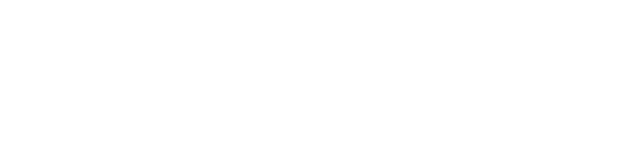
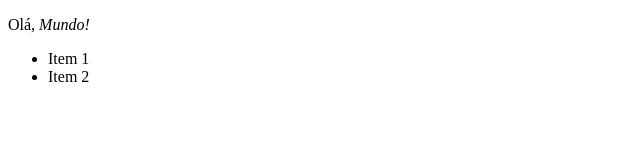
Before and after one commit to marcelovn/html-javascript, a plain HTML site: page index.html in a window 1280 px wide. Shown: the whole page, without its empty margins (0-640 px from the left). Drawn offline with Linux system fonts and the light colour scheme.

Commit message:
utilizando queryselector

```diff
--- a/index.html
+++ b/index.html
@@ -1,12 +1,30 @@
 <!DOCTYPE html>
 <html lang="en">
+
 <head>
     <meta charset="UTF-8">
     <meta http-equiv="X-UA-Compatible" content="IE=edge">
     <meta name="viewport" content="width=device-width, initial-scale=1.0">
     <title>Document</title>
 </head>
+
 <body>
+    <p id="primeirop" class="primeiroP">
+        Olá mundo
+    </p>
 
+    <ul>
+        <li>Item 1</li>
+        <li>Item 2</li>
+    </ul>
+
+    <script>
+        //Podemos acessar o dom via (id, class, e a própria tag)
+        document.querySelector('p').innerText = 'Olá, Mundo!'
+        document.querySelector('p').innerHTML = 'Olá, <i>Mundo!</i>'
+        console.log(document.querySelector('#primeirop').innerText)
+        console.log(document.querySelector('.primeiroP').innerText)
+    </script>
 </body>
+
 </html>
```
